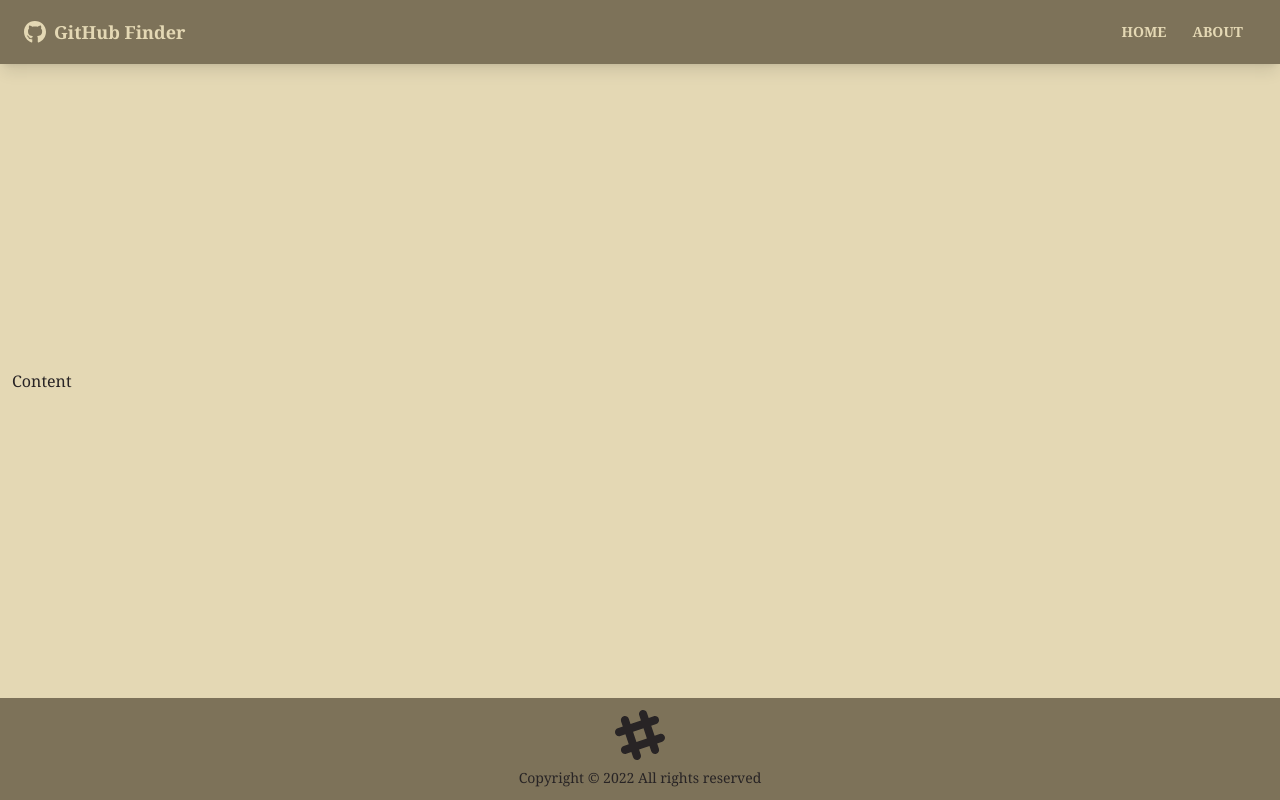
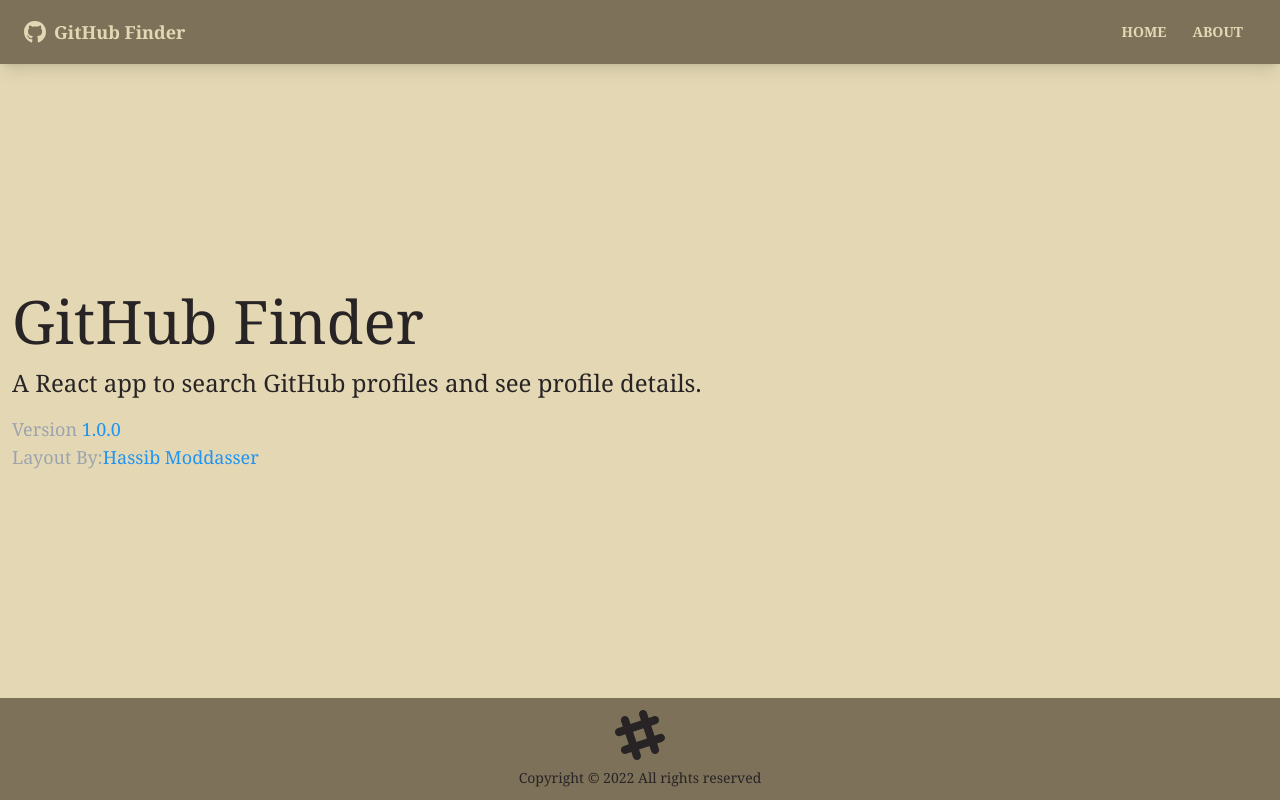
Before and after one commit to Belchenkov/github_search_daysyui, a React (Create React App) app: page /about in a window 1280 px wide. Built offline with nearby package versions, Linux system fonts and the light colour scheme.

Commit message:
Pages & Routes

```diff
--- a/src/App.js
+++ b/src/App.js
@@ -1,10 +1,14 @@
 import {
     BrowserRouter as Router,
+    Routes,
     Route,
 } from 'react-router-dom';
 
 import Navbar from './components/layout/Navbar';
 import Footer from './components/layout/Footer';
+import Home from './pages/Home';
+import About from './pages/About';
+import NotFound from './pages/NotFound';
 
 function App() {
   return (
@@ -13,7 +17,12 @@
           <Navbar />
 
           <main className='container mx-auto px-3 pb-12'>
-              Content
+              <Routes>
+                  <Route path='/' element={<Home />} exact />
+                  <Route path='/about' element={<About />} exact />
+                  <Route path='/notfound' element={<NotFound />} />
+                  <Route path='/*' element={<NotFound />} />
+              </Routes>
           </main>
 
           <Footer />
--- /dev/null
+++ b/src/pages/About.js
@@ -0,0 +1,25 @@
+import React from 'react';
+
+const About = () => {
+    return (
+        <>
+            <h1 className='text-6xl mb-4'>
+                GitHub Finder
+            </h1>
+            <p className='mb-4 text-2xl font-light'>
+                A React app to search GitHub profiles and see profile details.
+            </p>
+            <p className='text-lg text-gray-400'>
+                Version <span className='text-info'>1.0.0</span>
+            </p>
+            <p className='text-lg text-gray-400'>
+                Layout By:
+                <a className='text-info' href='https://twitter.com/hassibmoddasser'>
+                    Hassib Moddasser
+                </a>
+            </p>
+        </>
+    );
+};
+
+export default About;
--- /dev/null
+++ b/src/pages/Home.js
@@ -0,0 +1,11 @@
+import React from 'react';
+
+const Home = () => {
+    return (
+        <div>
+            <h1 className="text-6xl">Welcome</h1>
+        </div>
+    );
+};
+
+export default Home;
--- /dev/null
+++ b/src/pages/NotFound.js
@@ -0,0 +1,22 @@
+import React from 'react';
+import { FaHome } from 'react-icons/fa'
+import { Link } from 'react-router-dom'
+
+const NotFound = () => {
+    return (
+        <div className='hero'>
+            <div className='text-center hero-content'>
+                <div className='max-w-lg'>
+                    <h1 className='text-8xl font-bold mb-8'>Oops!</h1>
+                    <p className='text-5xl mb-8'>404 - Page Not Found!</p>
+                    <Link className='btn btn-primary btn-lg' to='/'>
+                        <FaHome className='mr-2' />
+                        Back To Home
+                    </Link>
+                </div>
+            </div>
+        </div>
+    );
+};
+
+export default NotFound;
```
